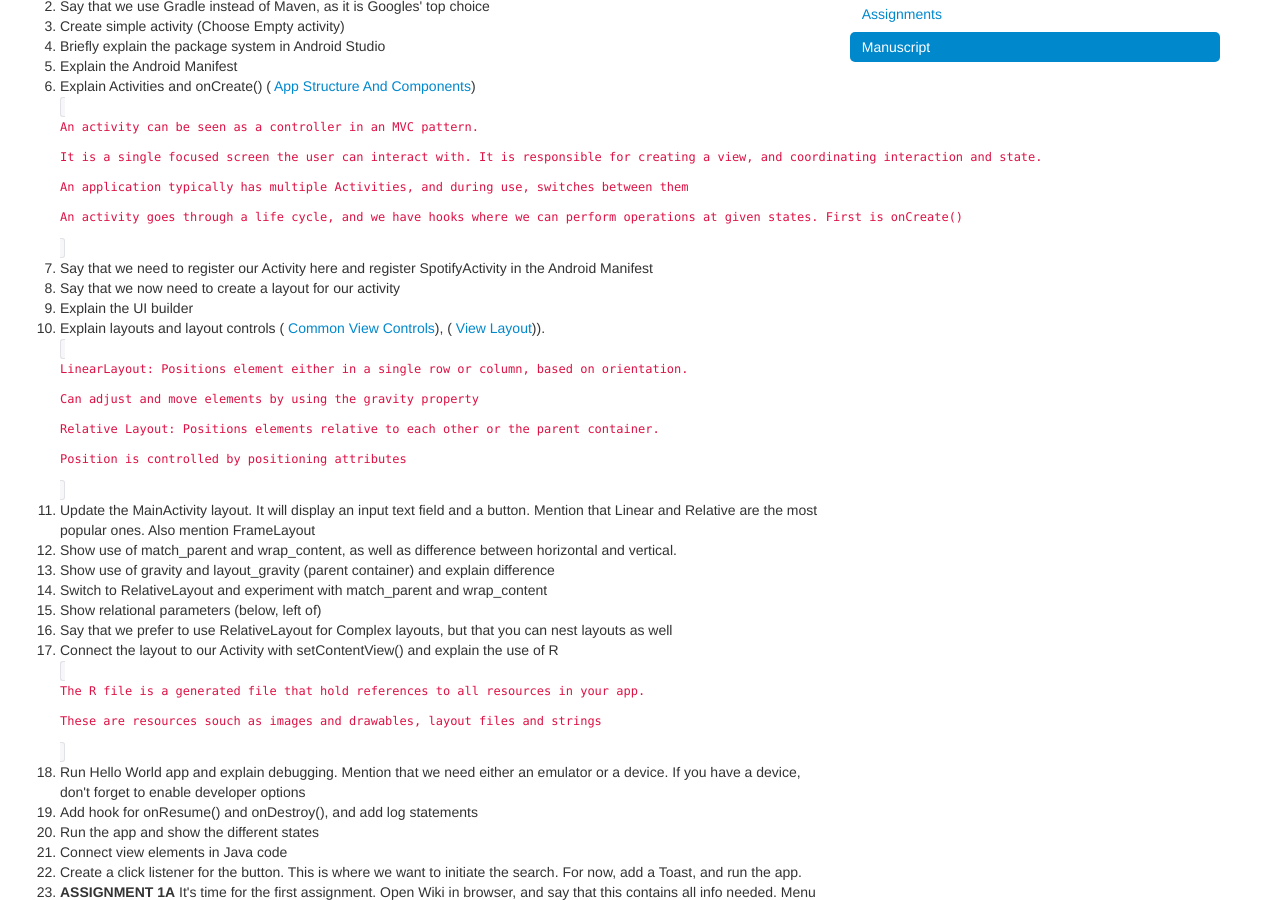
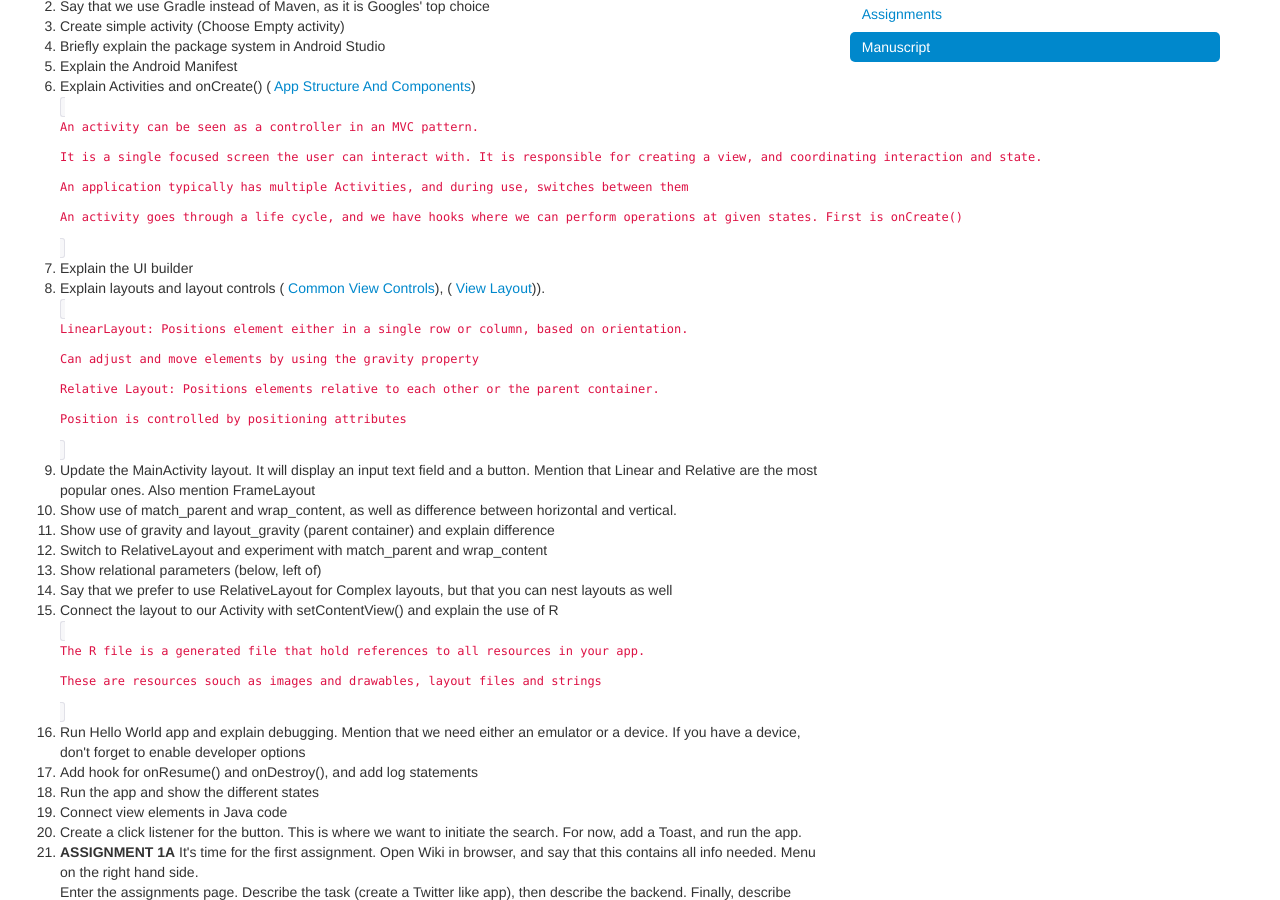
Before and after one commit to bekk/android101, a Jekyll site: the page built from docs/pages/manuscript.html, in a window 1280 px wide and 900 px high, scrolled down 474 px. Built offline with Jekyll 4.4.1, drawn with Linux system fonts in a browser that asks for light colours; Markdown is read by kramdown in place of the engine named in the settings.

Commit message:
Oppdatert manus

```diff
--- a/docs/pages/manuscript.html
+++ b/docs/pages/manuscript.html
@@ -24,8 +24,6 @@ title: Manuscript
     <p>An application typically has multiple Activities, and during use, switches between them</p>
     <p>An activity goes through a life cycle, and we have hooks where we can perform operations at given states. First is onCreate()</p>
     </code>
-    <li>Say that we need to register our Activity here and register SpotifyActivity in the Android Manifest</li>
-    <li> Say that we now need to create a layout for our activity</li>
     <li>Explain the UI builder</li>
     <li>Explain layouts and layout controls (<a href="common-view-controls.html"> Common View Controls</a>), (<a href="view-layout.html"> View Layout</a>)).</li>
           <code><p>LinearLayout: Positions element either in a single row or column, based on orientation.</p>
```
